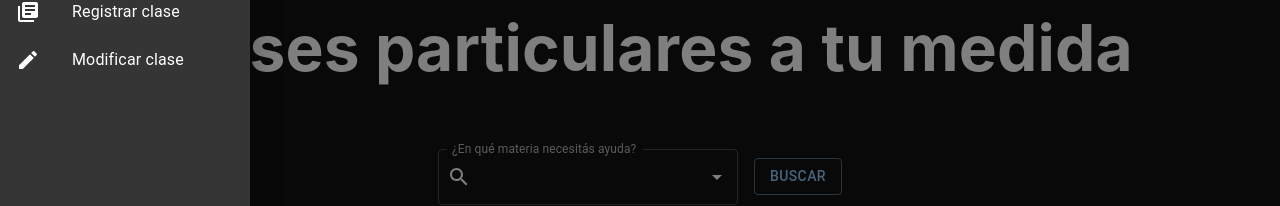
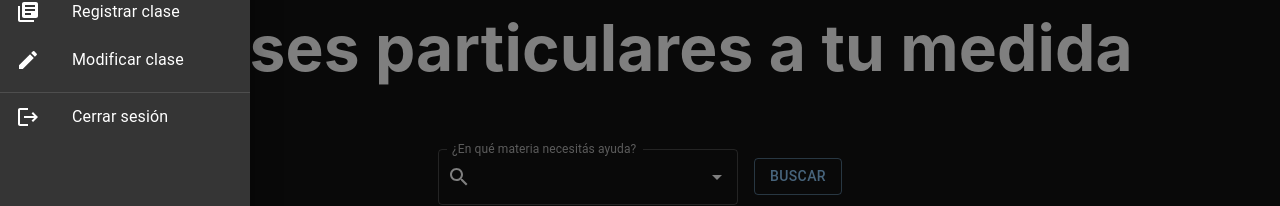
Before and after one commit to 3nu3l/marketplace-profesores-particulares, a Next.js app in the folder frontend/: page / in a window 1280 px wide. Both pictures are taken after a click on the button 36 px from the left and 32 px from the top of the page. Shown: the part 117-323 px from the top of the page. Built offline with nearby package versions, Linux system fonts and the light colour scheme.

Commit message:
Added logout button to drawer menu

```diff
--- a/frontend/src/components/hamburguerDrawer.tsx
+++ b/frontend/src/components/hamburguerDrawer.tsx
@@ -14,6 +14,7 @@ import PersonAddIcon from '@mui/icons-material/PersonAdd';
 import Link from 'next/link';
 import LibraryBooksIcon from '@mui/icons-material/LibraryBooks';
 import EditIcon from '@mui/icons-material/Edit';
+import LogoutIcon from '@mui/icons-material/Logout';
 
 type Anchor = 'top' | 'left' | 'bottom' | 'right';
 const anchor = 'left'
@@ -95,6 +96,18 @@ export default function HamburguerDrawer() {
                 </ListItem>
             </Link>
         </List>
+
+        <Divider />
+        <Link color="inherit" href="/">
+            <ListItem key={'logout'} disablePadding>
+                <ListItemButton>
+                    <ListItemIcon>
+                        <LogoutIcon />
+                    </ListItemIcon>
+                    <ListItemText primary={'Cerrar sesión'} />
+                </ListItemButton>
+            </ListItem>
+        </Link>
     </Box>
     );
 
```
